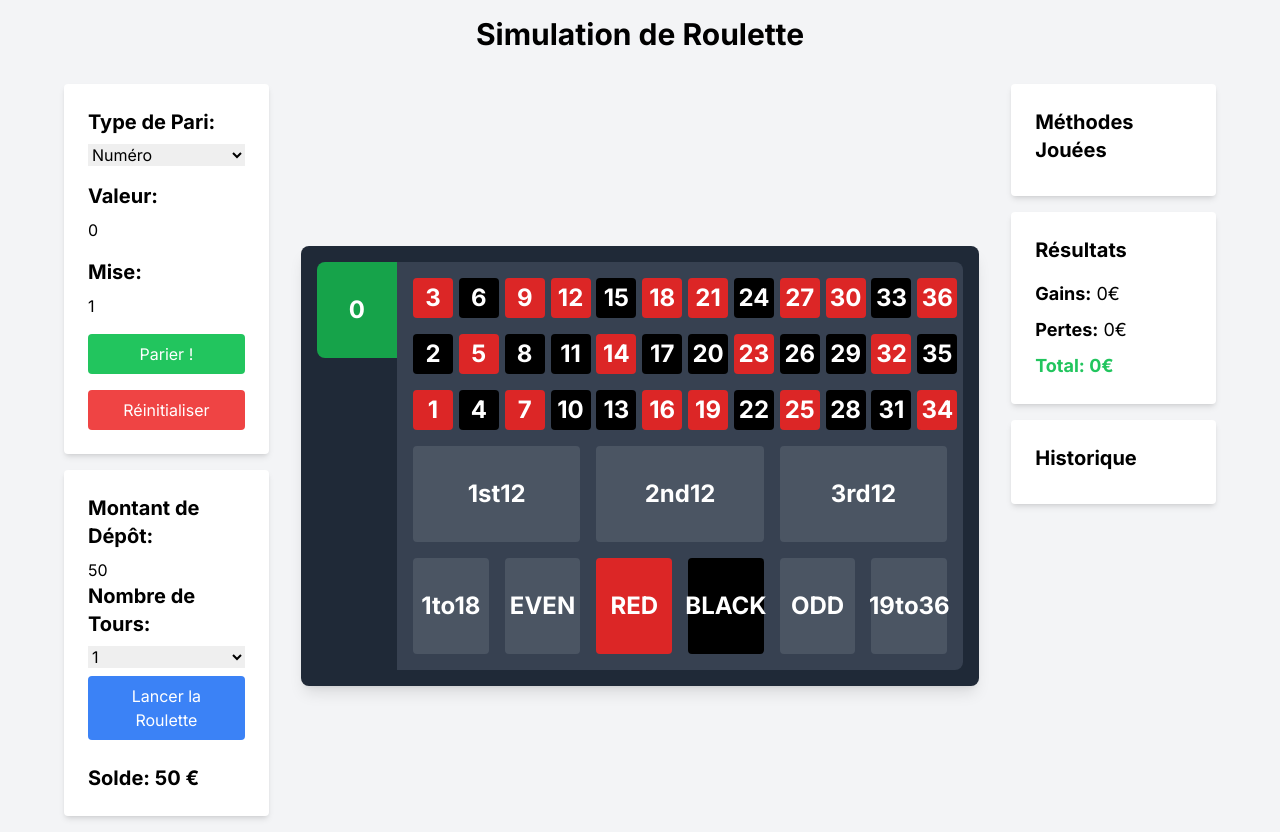
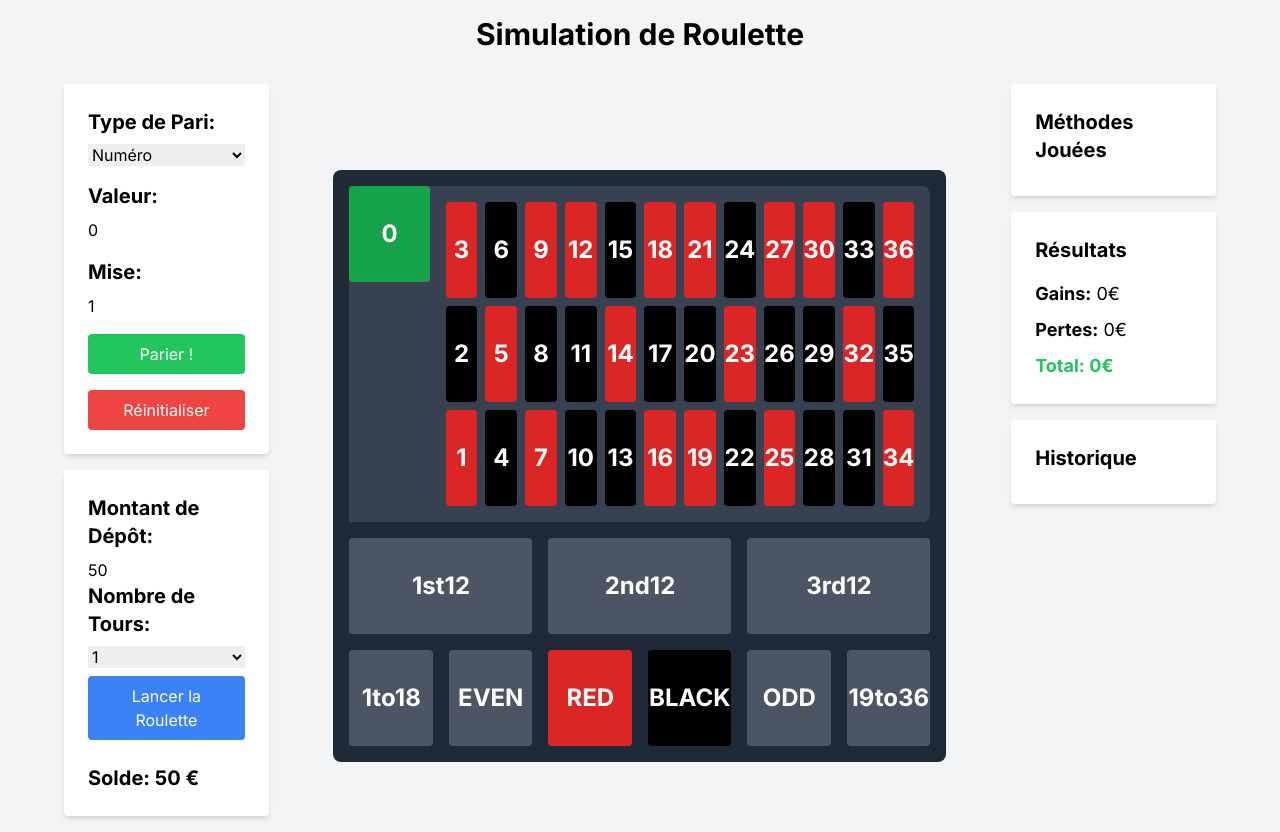
Before and after one commit to Potowai/RouletteSimulator, a Next.js app: page / in a window 1280 px wide. Built offline with nearby package versions, Linux system fonts and the light colour scheme.

Commit message:
edit table

```diff
--- a/app/components/RouletteTable.jsx
+++ b/app/components/RouletteTable.jsx
@@ -16,7 +16,6 @@ const RouletteTable = ({ addMethod }) => {
   };
 
   const redNumbers = [1, 3, 5, 7, 9, 12, 14, 16, 18, 19, 21, 23, 25, 27, 30, 32, 34, 36];
-  const blackNumbers = [2, 4, 6, 8, 10, 11, 13, 15, 17, 20, 22, 24, 26, 28, 29, 31, 33, 35];
 
   const getColorClass = (number) => {
     if (number === 0) return 'bg-green-600';
@@ -31,49 +30,35 @@ const RouletteTable = ({ addMethod }) => {
 
   return (
     <div className="flex justify-center mt-8">
-      <div className="bg-gray-800 p-4 rounded-lg shadow-lg ">
-        <div className="flex">
-          <div className="flex flex-col items-center justify-center bg-green-600 w-24 h-full rounded-l-lg">
-            <div className="text-white text-2xl font-bold p-8 cursor-pointer" onClick={() => handleCellClick(0)}>0</div>
+      <div className="bg-gray-800 p-4 rounded-lg">
+        <div className="flex bg-gray-700 rounded-r-lg">
+          <div className="row-span-3 flex items-center justify-center bg-green-600 rounded cursor-pointer h-full" onClick={() => handleCellClick(0)}>
+            <div className="text-white text-2xl font-bold p-8">0</div>
           </div>
-          <div className="grid grid-cols-12 gap-4 p-4 bg-gray-700 rounded-r-lg">
+        <div className="grid grid-cols-12 gap-2 p-4 ">
           {numberRows[0].map((number) => (
-              <div key={number} className={`${getColorClass(number)} text-white text-2xl font-bold flex items-center justify-center rounded cursor-pointer h-10 w-10`} onClick={() => handleCellClick(number)}>{number}</div>
+            <div key={number} className={`${getColorClass(number)} text-white text-2xl font-bold flex items-center justify-center rounded cursor-pointer h-24`} onClick={() => handleCellClick(number)}>{number}</div>
           ))}
           {numberRows[1].map((number) => (
-              <div key={number} className={`${getColorClass(number)} text-white text-2xl font-bold flex items-center justify-center rounded cursor-pointer h-10 w-10`} onClick={() => handleCellClick(number)}>{number}</div>
+            <div key={number} className={`${getColorClass(number)} text-white text-2xl font-bold flex items-center justify-center rounded cursor-pointer h-24`} onClick={() => handleCellClick(number)}>{number}</div>
           ))}
           {numberRows[2].map((number) => (
-              <div key={number} className={`${getColorClass(number)} text-white text-2xl font-bold flex items-center justify-center rounded cursor-pointer h-10 w-10`} onClick={() => handleCellClick(number)}>{number}</div>
+            <div key={number} className={`${getColorClass(number)} text-white text-2xl font-bold flex items-center justify-center rounded cursor-pointer h-24`} onClick={() => handleCellClick(number)}>{number}</div>
           ))}
-            <div className="col-span-4 flex items-center justify-center">
+        </div>
+      </div>
+        <div className="grid grid-cols-3 gap-4 mt-4">
             <div className="bg-gray-600 text-white text-2xl font-bold flex items-center justify-center rounded cursor-pointer w-full py-8" onClick={() => handleDozenClick('1st12')}>1st12</div>
-            </div>
-            <div className="col-span-4 flex items-center justify-center">
             <div className="bg-gray-600 text-white text-2xl font-bold flex items-center justify-center rounded cursor-pointer w-full py-8" onClick={() => handleDozenClick('2nd12')}>2nd12</div>
-            </div>
-            <div className="col-span-4 flex items-center justify-center">
             <div className="bg-gray-600 text-white text-2xl font-bold flex items-center justify-center rounded cursor-pointer w-full py-8" onClick={() => handleDozenClick('3rd12')}>3rd12</div>
           </div>
-            <div className="col-span-2 flex items-center justify-center">
+          <div className="grid grid-cols-6 gap-4 mt-4">
             <div className="bg-gray-600 text-white text-2xl font-bold flex items-center justify-center rounded cursor-pointer w-full py-8" onClick={() => handleSectionClick('1to18')}>1to18</div>
-            </div>
-            <div className="col-span-2 flex items-center justify-center">
             <div className="bg-gray-600 text-white text-2xl font-bold flex items-center justify-center rounded cursor-pointer w-full py-8" onClick={() => handleSectionClick('EVEN')}>EVEN</div>
-            </div>
-            <div className="col-span-2 flex items-center justify-center">
             <div className="bg-red-600 text-white text-2xl font-bold flex items-center justify-center rounded cursor-pointer w-full py-8" onClick={() => handleSectionClick('red')}>RED</div>
-            </div>
-            <div className="col-span-2 flex items-center justify-center">
             <div className="bg-black text-white text-2xl font-bold flex items-center justify-center rounded cursor-pointer w-full py-8" onClick={() => handleSectionClick('black')}>BLACK</div>
-            </div>
-            <div className="col-span-2 flex items-center justify-center">
             <div className="bg-gray-600 text-white text-2xl font-bold flex items-center justify-center rounded cursor-pointer w-full py-8" onClick={() => handleSectionClick('ODD')}>ODD</div>
-            </div>
-            <div className="col-span-2 flex items-center justify-center">
             <div className="bg-gray-600 text-white text-2xl font-bold flex items-center justify-center rounded cursor-pointer w-full py-8" onClick={() => handleSectionClick('19to36')}>19to36</div>
-            </div>
-          </div>
           </div>
         </div>
     </div>
```
Lines whose indentation alone changed are shown as unchanged.
